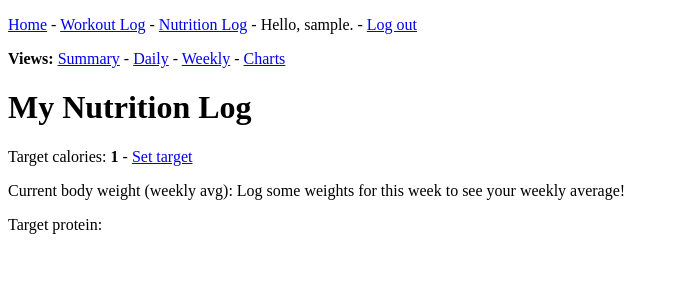
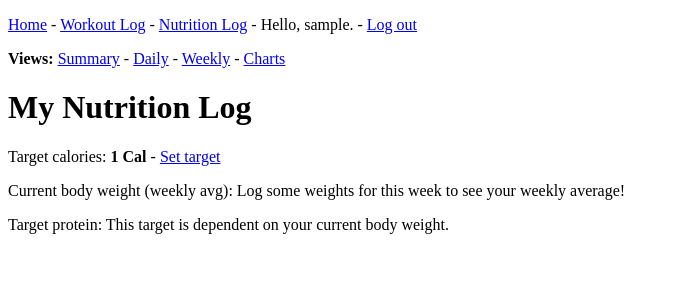
Before and after one commit to ben31w/balance, a Django app: page /nutrition_log/ in a window 1280 px wide. Shown: the top 300 px of the page, without its empty margins (0-679 px from the left). Run offline with Django 4.2, Linux system fonts and the light colour scheme; a user stored in the database is signed in; tables that the repository leaves empty hold one stand-in row (values such as "Sample post").

Commit message:
get and display the user's target protein on the index page

```diff
--- a/nutrition_log/templates/nutrition_log/index.html
+++ b/nutrition_log/templates/nutrition_log/index.html
@@ -5,7 +5,7 @@
 
     <p>
         Target calories:
-        <strong>{{ targetCals }}</strong> -
+        <strong>{{ targetCals }} Cal</strong> -
         <a href="{% url 'nutrition_log:set_target_calories' %}">Set target</a>
     </p>
     <p>
@@ -16,5 +16,12 @@
             Log some weights for this week to see your weekly average!
         {% endif %}
     </p>
-    <p>Target protein: </p>
+    <p>
+        Target protein:
+        {% if targetPro %}
+            <strong>{{ targetPro }} g</strong>
+        {% else %}
+            This target is dependent on your current body weight.
+        {% endif %}
+    </p>
 {% endblock subcontent %}
--- a/nutrition_log/views.py
+++ b/nutrition_log/views.py
@@ -20,8 +20,9 @@ def index(request):
     #  target protein based on current weight.
     targetCals = get_target_calories(request)
     weeklyAvg = get_curr_weekly_weight(request)
+    targetPro = get_target_protein(weeklyAvg)
 
-    context = {'targetCals': targetCals, 'weeklyAvg': weeklyAvg}
+    context = {'targetCals': targetCals, 'weeklyAvg': weeklyAvg, 'targetPro': targetPro}
     return render(request, "nutrition_log/index.html", context)
 
 
@@ -47,6 +48,15 @@ def get_curr_weekly_weight(request):
         date__range=[f"{sunday}", f"{curr_date}"]
     )
     return round(get_avg_weight(weekly_weights), 2)
+
+
+def get_target_protein(curr_weight):
+    """
+    Given the user's current weight, return their target protein for the day.
+    """
+    # TODO this calculation doesn't work for people with high body fat.
+    #  There should be a different method for these people.
+    return round(curr_weight * 0.75, 2)
 
 
 def set_target_calories(request):
```
